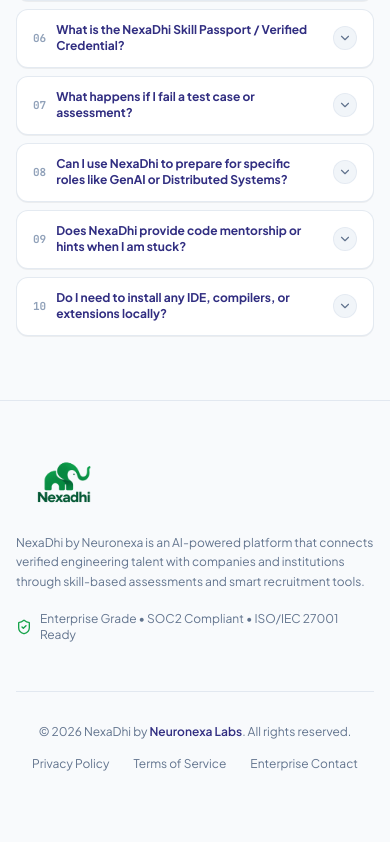
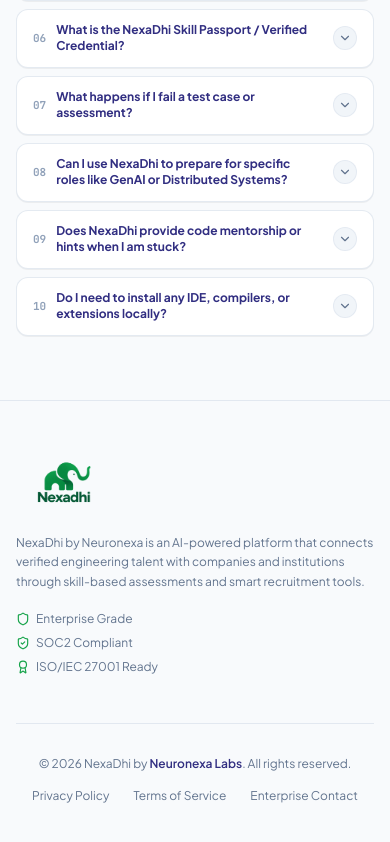
Before and after one commit to Neuronexa-Labs-LLP/nexadhi-landing, a Next.js app: page / in a window 390 px wide. Shown: the part 4183-5025 px from the top of the page. Before the commit the page ends 5003 px from the top, so only its background shows below. Built offline with nearby package versions, Linux system fonts and the light colour scheme.

Commit message:
feat: responsive compliance badges in footer with dedicated icons

```diff
--- a/src/components/Footer.tsx
+++ b/src/components/Footer.tsx
@@ -3,7 +3,7 @@
 import React from "react";
 import Link from "next/link";
 import Image from "next/image";
-import { ShieldCheck } from "lucide-react";
+import { Shield, ShieldCheck, Award } from "lucide-react";
 
 interface FooterProps {
   onOpenLearner?: () => void;
@@ -32,9 +32,21 @@
               NexaDhi by Neuronexa is an AI-powered platform that connects verified engineering talent
               with companies and institutions through skill-based assessments and smart recruitment tools.
             </p>
-            <div className="flex items-center gap-2 text-xs text-slate-500 pt-1 font-sans">
-              <ShieldCheck className="size-4 text-[#16A34A] shrink-0" />
-              <span>Enterprise Grade • SOC2 Compliant • ISO/IEC 27001 Ready</span>
+            <div className="flex flex-col sm:flex-row sm:items-center gap-2 sm:gap-3 text-xs text-slate-500 pt-1 font-sans">
+              <div className="flex items-center gap-1.5">
+                <Shield className="size-3.5 text-[#16A34A] shrink-0" />
+                <span>Enterprise Grade</span>
+              </div>
+              <span className="hidden sm:inline text-slate-300">•</span>
+              <div className="flex items-center gap-1.5">
+                <ShieldCheck className="size-3.5 text-[#16A34A] shrink-0" />
+                <span>SOC2 Compliant</span>
+              </div>
+              <span className="hidden sm:inline text-slate-300">•</span>
+              <div className="flex items-center gap-1.5">
+                <Award className="size-3.5 text-[#16A34A] shrink-0" />
+                <span>ISO/IEC 27001 Ready</span>
+              </div>
             </div>
           </div>
         </div>
```
